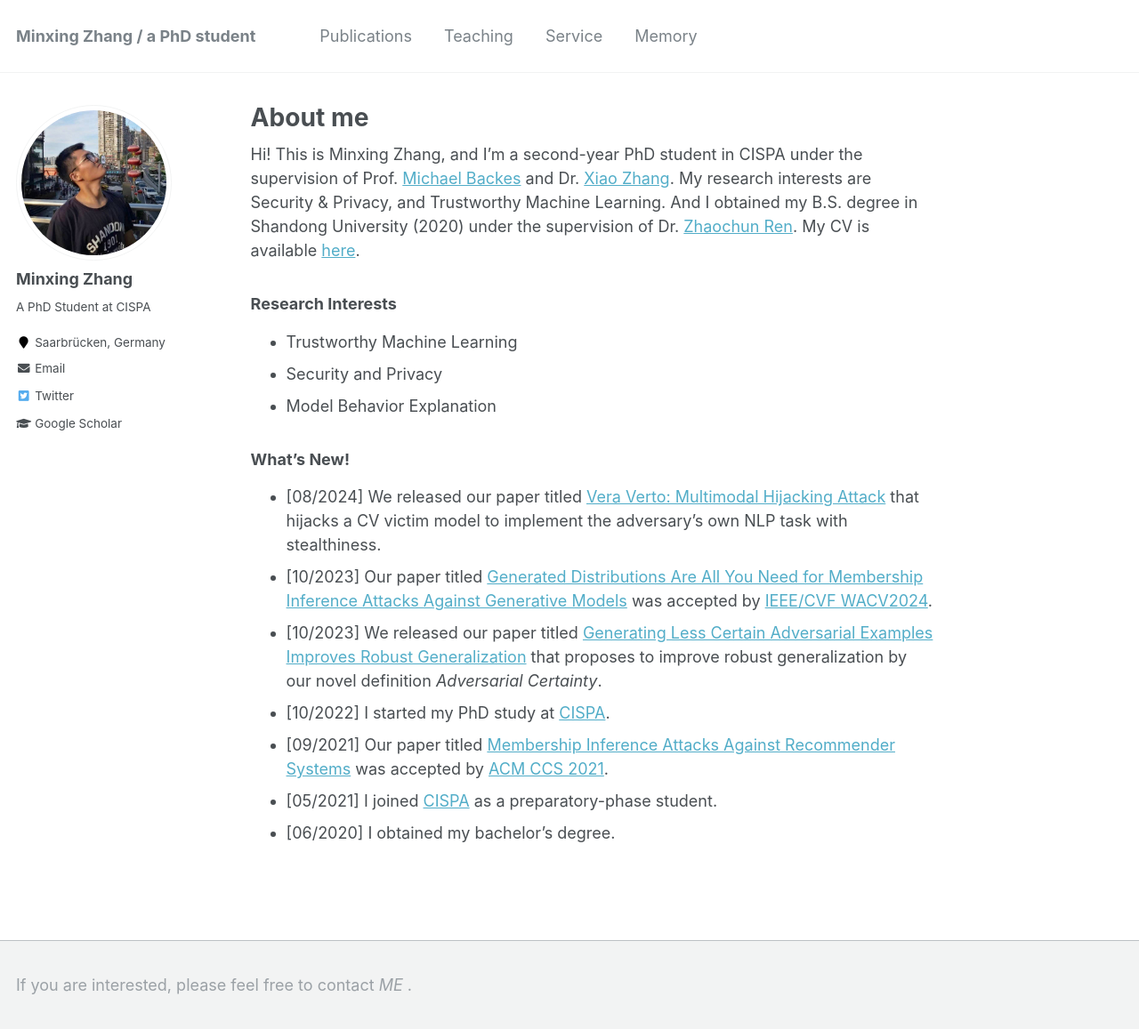
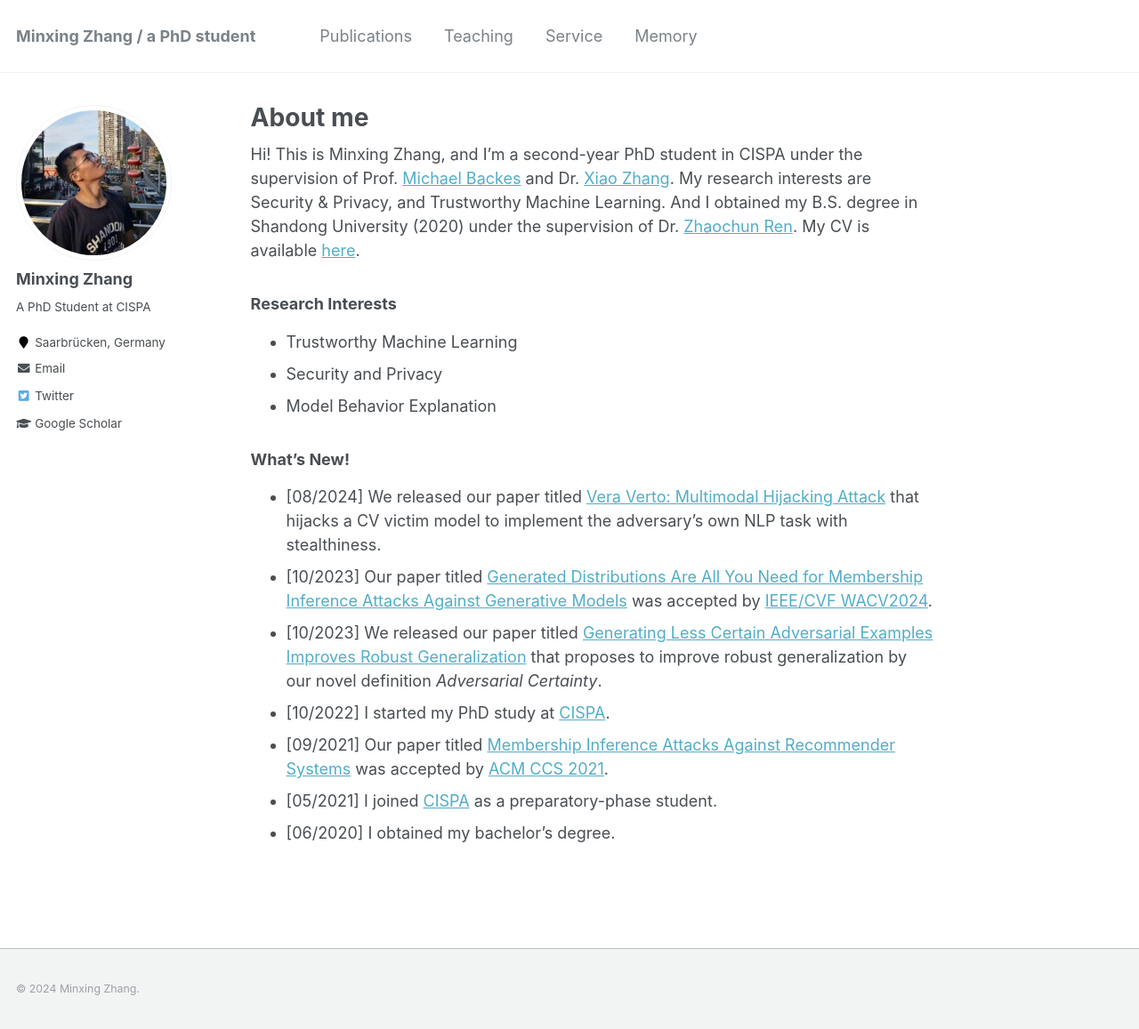
Before and after one commit to WJEN-orz/WJEN-orz.github.io, a Jekyll site: the page built from _pages/about.md, in a window 1280 px wide and 1157 px high. Shown: the whole window at 89% size. Built offline with Jekyll 4.4.1, drawn with Linux system fonts in a browser that asks for light colours.

Commit message:
Update footer.html

```diff
--- a/_includes/footer.html
+++ b/_includes/footer.html
@@ -21,4 +21,4 @@
   </ul>
 </div> -->
 
-<div class="page__footer-copy"> If you are interested, please feel free to contact <a href= "mailto: minxing.zhang@cispa.de"> <i> ME </i> </a>. </div>
+<div class="page__footer-copyright">&copy; {{ site.time | date: '%Y' }} {{ site.name | default: site.title }}.</div>
```
